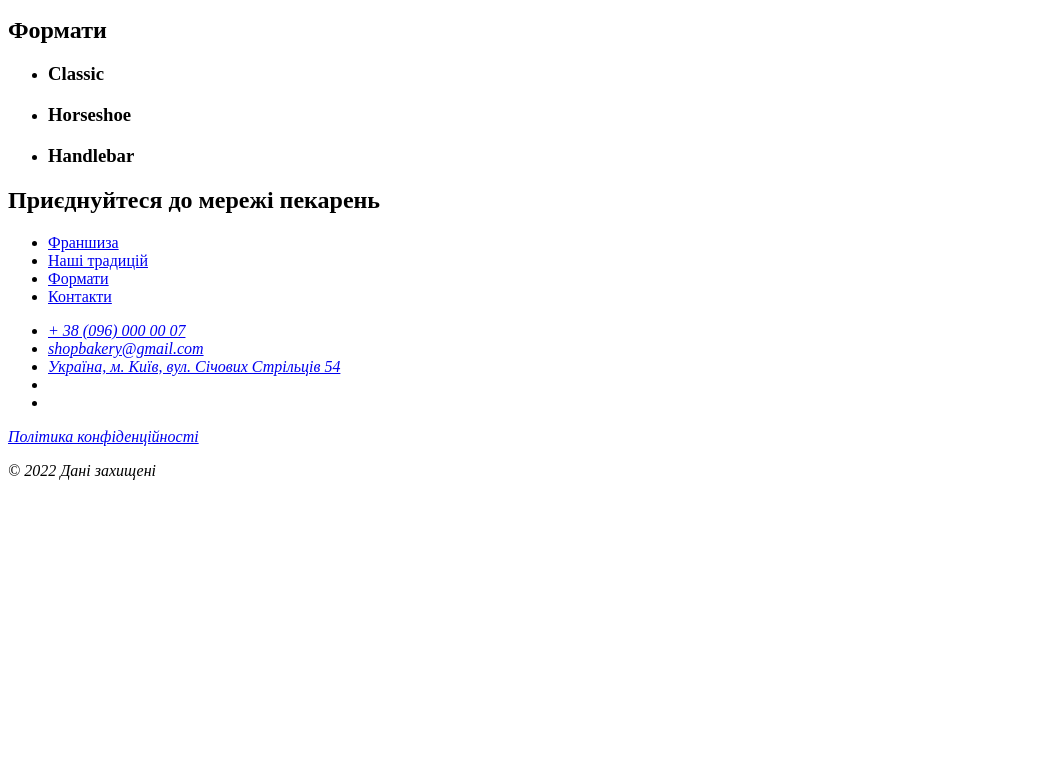
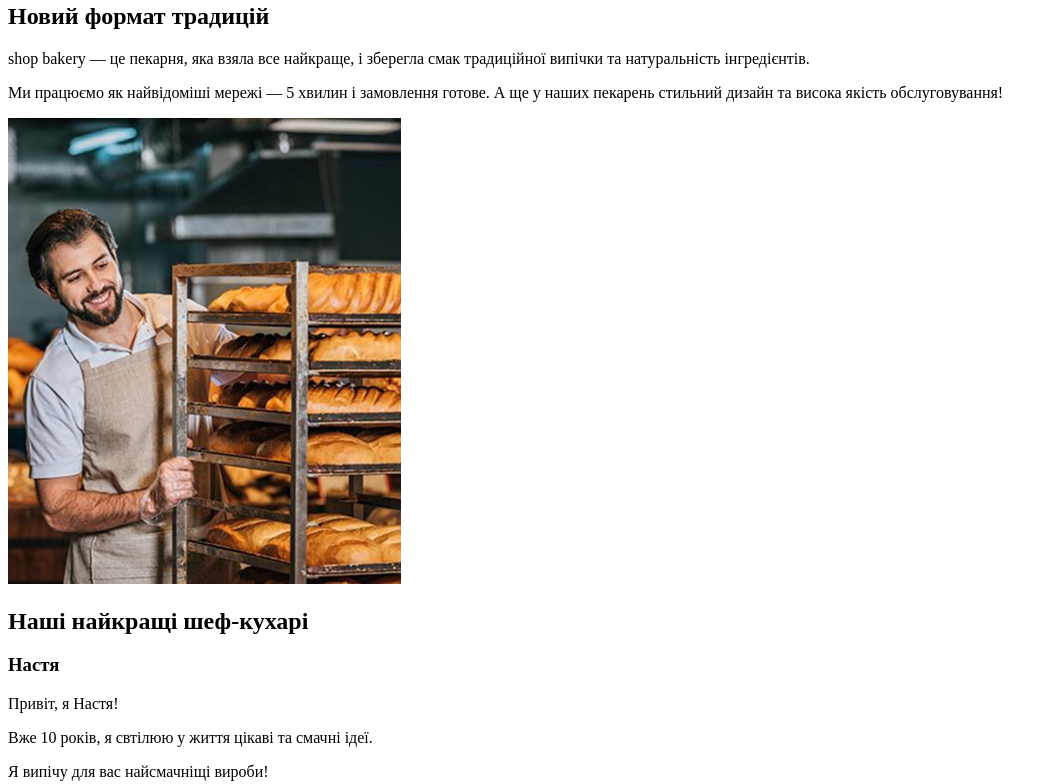
Before and after one commit to Ratatuichik2/Test, a plain HTML site: page index.html in a window 1280 px wide. Shown: the part 741-1525 px from the top of the page, without its empty margins (0-1057 px from the left). Before the commit the page ends 1237 px from the top, so only its background shows below. Drawn offline with Linux system fonts and the light colour scheme.

Commit message:
Refactor index.html with logo and content updates
Updated the HTML structure and added an image for the bakery logo.

```diff
--- a/index.html
+++ b/index.html
@@ -10,7 +10,8 @@
         <header>
             <nav>
                 <a href="#">
-                <!-- logo -->
+                <img src="./images/baker-man.jpg" alt="Логотип сучасної пекарні"/>
+                </a>
                 </a>
                  <ul>
                     <li><a href="#">Франшиза</a></li>
@@ -40,7 +41,7 @@
                     <span>5 хвилин і замовлення готове</span>. А ще у наших пекарень
                     стильний дизайн та висока якість обслуговування!
                 </p>
-                <img src="" alt="">
+                <img src="./images/baker-man.jpg" alt="Чоловік пекар дивиться на батон із посмішкою"/>
             </section>
             <section>
                 <h2>Наші найкращі шеф-кухарі</h2>
@@ -124,4 +125,5 @@
             </address>
         </footer>
    </body>
+
 </html>
```
